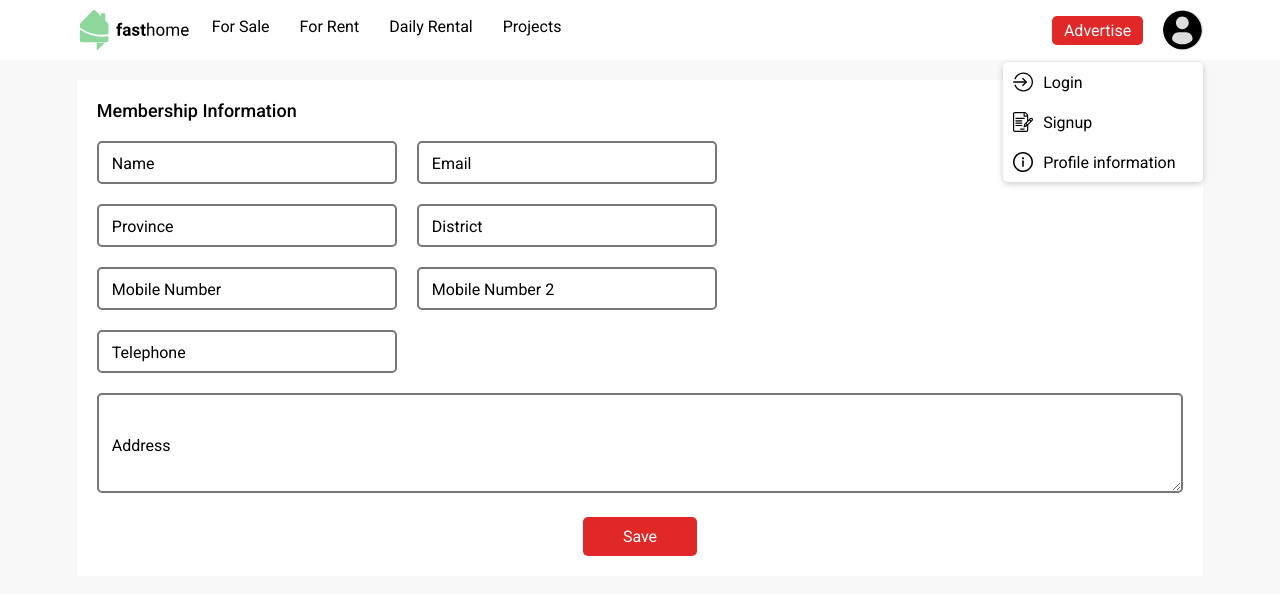
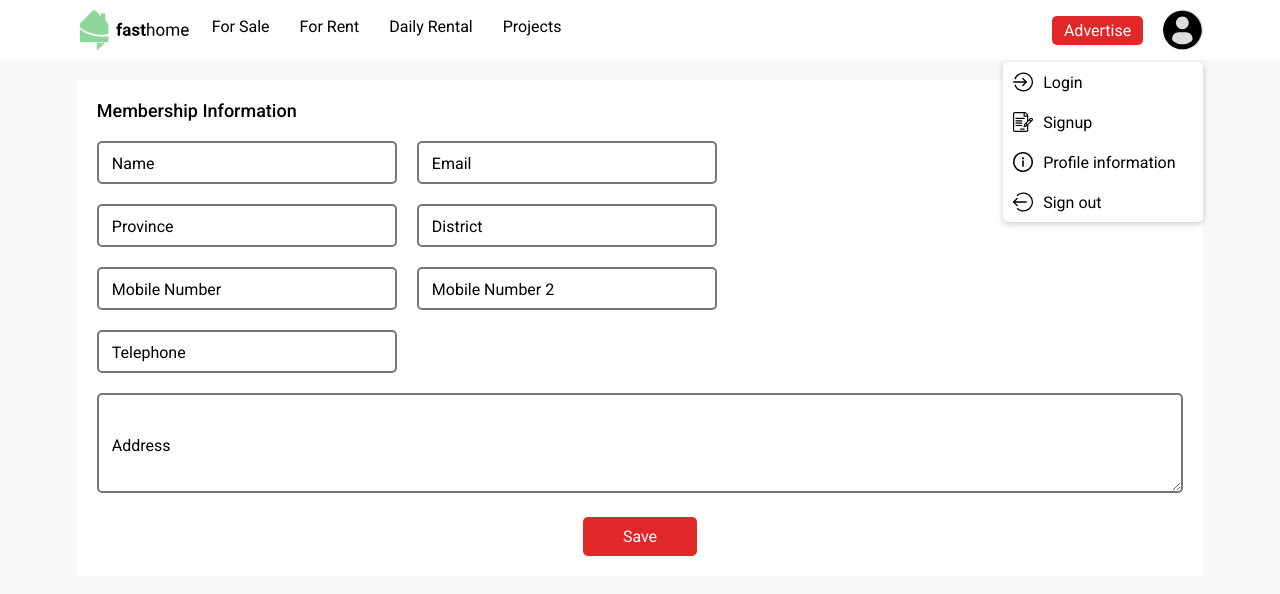
Before and after one commit to baron102/ADManagement, a Next.js app: page /profile-information in a window 1280 px wide. Both pictures are taken after a click on the element 1183 px from the left and 30 px from the top of the page. Shown: the top 594 px of the page. Built offline with nearby package versions, Linux system fonts and the light colour scheme; no server answers.

Commit message:
sign out

```diff
--- a/app/components/GoogleButton/index.tsx
+++ b/app/components/GoogleButton/index.tsx
@@ -5,7 +5,7 @@ import * as C from './styles';
 
 export function GoogleButton(props: ButtonHTMLAttributes<HTMLButtonElement>) {
     return (
-        <C.GoogleButton{...props}>
+        <C.GoogleButton {...props}>
             <div className="google-logo-container"><Image src={GoogleLogo} alt="google logo" layout="fill" /></div>
             <p>Connect with Google</p>
         </C.GoogleButton>
--- a/app/components/MobileMenu/index.tsx
+++ b/app/components/MobileMenu/index.tsx
@@ -8,6 +8,7 @@ import arrowIcon from '../../../public/images/arrow.svg';
 import loginIcon from '../../../public/images/login-icon.svg';
 import signupIcon from '../../../public/images/signup-icon.svg';
 import infoIcon from '../../../public/images/info-icon.svg';
+import {logOut} from '../../firebase/auth';
 
 export function MobileMenu() {
    const userImage = null;
@@ -79,7 +80,12 @@ export function MobileMenu() {
                                              Profile information
                                           </C.UserDetailTab>
                                        </Link>
-
+                                       <C.UserDetailTab onClick={logOut}>
+                                          <div className="detail-tab-image">
+                                             <Image src={infoIcon} layout="fill" alt="login icon" />
+                                          </div>
+                                          Sign out
+                                       </C.UserDetailTab>
                                     </C.UserInfoDetail>
                                  )
                               }
--- a/app/components/ProfileTab/index.tsx
+++ b/app/components/ProfileTab/index.tsx
@@ -5,6 +5,8 @@ import Link from 'next/link';
 import loginIcon from '../../../public/images/login-icon.svg';
 import signupIcon from '../../../public/images/signup-icon.svg';
 import infoIcon from '../../../public/images/info-icon.svg';
+import logOutIcon from '../../../public/images/logout-icon.svg';
+import { logOut } from '../../firebase/auth';
 
 type Props = {
     initial: { opacity: number, x: number };
@@ -47,6 +49,12 @@ export function ProfileTab({ initial, animate, exit, transition }: Props) {
                     Profile information
                 </C.Tab>
             </Link>
+            <C.Tab onClick={logOut}>
+                <div className="detail-tab-image">
+                    <Image src={logOutIcon} layout="fill" alt="logout icon" />
+                </div>
+                Sign out
+            </C.Tab>
         </C.Container>
     )
 }
--- a/app/firebase/auth.ts
+++ b/app/firebase/auth.ts
@@ -2,7 +2,8 @@ import {
     signInWithEmailAndPassword,
     createUserWithEmailAndPassword,
     GoogleAuthProvider,
-    signInWithPopup
+    signInWithPopup,
+    signOut
 } from 'firebase/auth';
 import {collection, addDoc} from 'firebase/firestore';
 import { auth, db } from '../services/firebase';
@@ -56,3 +57,7 @@ export const signUpWithGoogle = async () => {
         throw (err);
     }
 }
+
+export const logOut = async () => {
+    signOut(auth);
+}
```
Also changed, not shown: public/images/logout-icon.svg (added).
